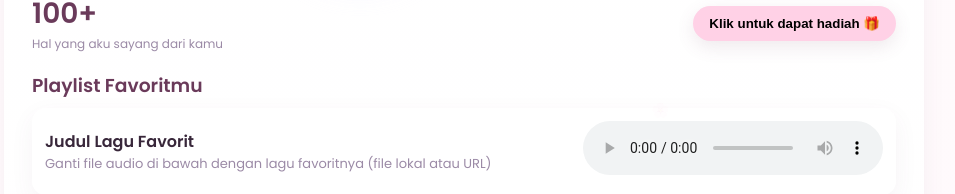
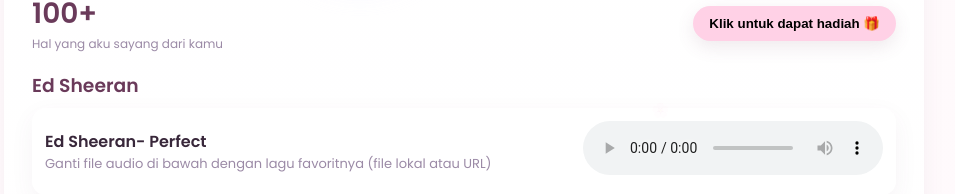
Before and after one commit to Wibukelass/index.htmlfile.github.com, a plain HTML site: page index.html in a window 1280 px wide. Shown: the part 909-1103 px from the top of the page, without its empty margins (176-1131 px from the left). Drawn offline with Linux system fonts and the light colour scheme.

Commit message:
index.html

```diff
--- a/index.html
+++ b/index.html
@@ -166,10 +166,10 @@
     </section>
 
     <section aria-label="Playlist" style="margin-top:18px">
-      <h3 style="margin:0 0 8px 0;color:#6a3a5a">Playlist Favoritmu</h3>
+      <h3 style="margin:0 0 8px 0;color:#6a3a5a">Ed Sheeran</h3>
       <div class="card" style="display:flex;align-items:center;gap:12px">
         <div style="flex:1">
-          <div style="font-weight:600">Judul Lagu Favorit</div>
+          <div style="font-weight:600">Ed Sheeran- Perfect</div>
           <div style="font-size:13px;color:var(--muted)">Ganti file audio di bawah dengan lagu favoritnya (file lokal atau URL)</div>
         </div>
         <div>
```
